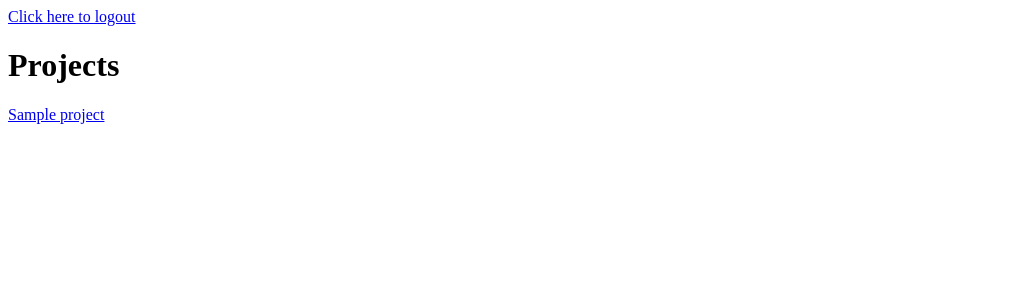
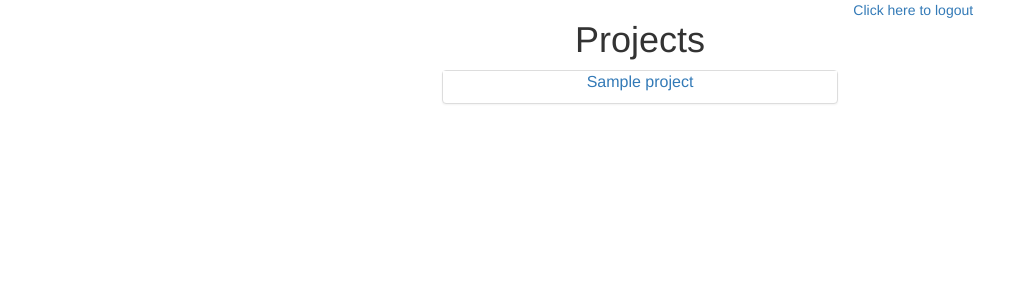
Before and after one commit to dbartel/csce445project, a Flask app: template templates/dashboard.html in a window 1280 px wide. Shown: the top 300 px of the page, without its empty margins (0-1027 px from the left). Run offline with Flask 2, Linux system fonts and the light colour scheme; the template is opened without the code that fills it: most values are stand-ins (such as "Sample title", 1, 10 or a date in 2020); some libraries are stand-ins or nearby versions.

Commit message:
ui for dashboard
a few changes

```diff
--- a/templates/dashboard.html
+++ b/templates/dashboard.html
@@ -1,21 +1,33 @@
 <!DOCTYPE html>
+
 <html lang="en">
     <head>
         <title>Dashboard</title>
+        <link rel="stylesheet" href="https://maxcdn.bootstrapcdn.com/bootstrap/3.3.4/css/bootstrap.min.css">
+        <link rel="stylesheet" href="https://maxcdn.bootstrapcdn.com/bootstrap/3.3.4/css/bootstrap-theme.min.css">
     </head>
     <body>
-        <div class="content">
         <a href="{{url_for('logout')}}">Click here to logout</a>
+        <div class="col-md-4"></div>
+        <div class="col-md-4">
+            <div class="text-center">
+
                 <h1>Projects</h1>
+                <div class="panel panel-default">
+                    <div class="panel-title" style="background-color:white">
                         <!-- Project Link -->
                         {% for project in projects %}
-                <div>
+                            <p>
                                 <!-- Link to next page (planning for now) -->
                                 <a href="{{ url_for('planningFunc', project=project.name, owner=project.owner.login)}}">
                                     {{ project.name }}
                                 </a>
-                </div>
+                            </p>
             {% endfor %}
                     </div>
+                </div>
+            </div>
+        </div>
+        <div class="col-md-4"></div>
     </body>
 </html>
```
Lines whose indentation alone changed are shown as unchanged.
